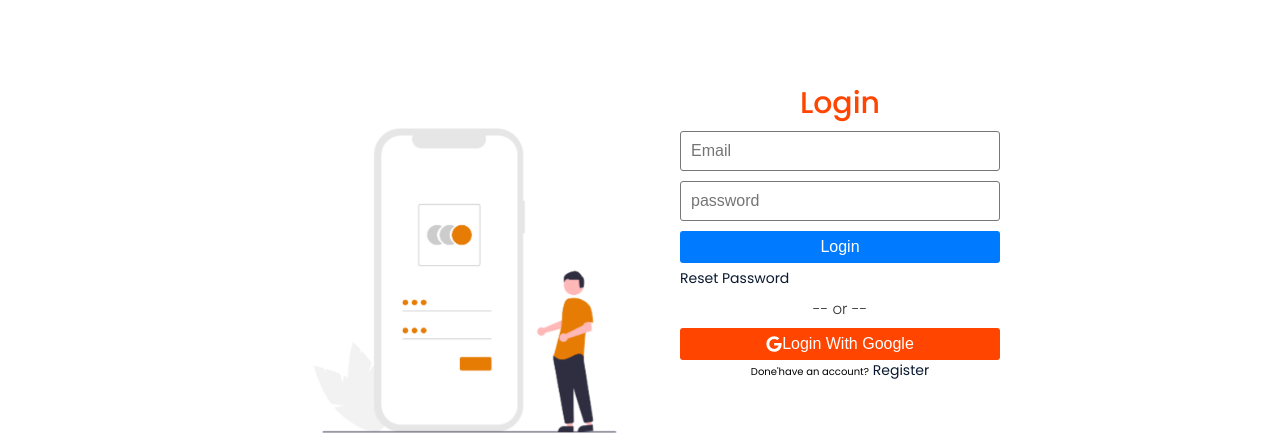
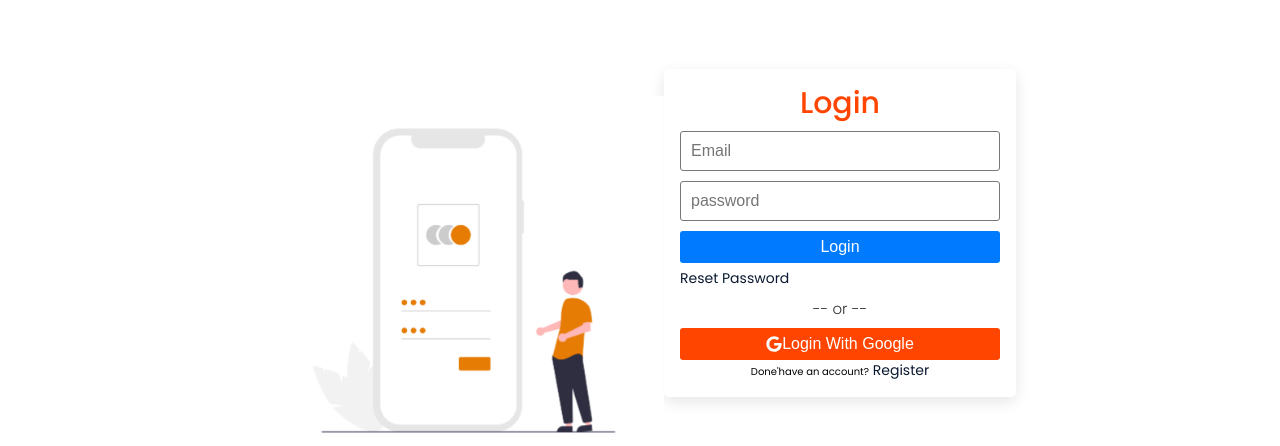
Before and after one commit to Marinmme/ecomer-app, a React (Create React App) app: page /login in a window 1280 px wide. Shown: the part 167-613 px from the top of the page. Built offline with nearby package versions, Linux system fonts and the light colour scheme.

Commit message:
Card components

```diff
--- a/src/pages/auth/Login.js
+++ b/src/pages/auth/Login.js
@@ -3,6 +3,7 @@ import styles from './auth.module.scss'
 import login from '../../assets/login.png'
 import {Link} from 'react-router-dom'
 import { FaGoogle } from 'react-icons/fa'
+import Card from '../../components/card/Card'
 const Login = () => {
   return (
     <>
@@ -10,8 +11,10 @@ const Login = () => {
 <div className={styles.img}>
 <img src={login} alt='' width="400"></img>
 </div>
+<Card>
 <div className={styles.form}>
 <h2>Login</h2>
+
 <form>
 <input type="text" placeholder="Email" required></input>
 <input type="password" placeholder="password" required></input>
@@ -33,6 +36,7 @@ Done'have an account?
 </span>
 
 </div>
+</Card>
       </section>
     </>
   )
```
